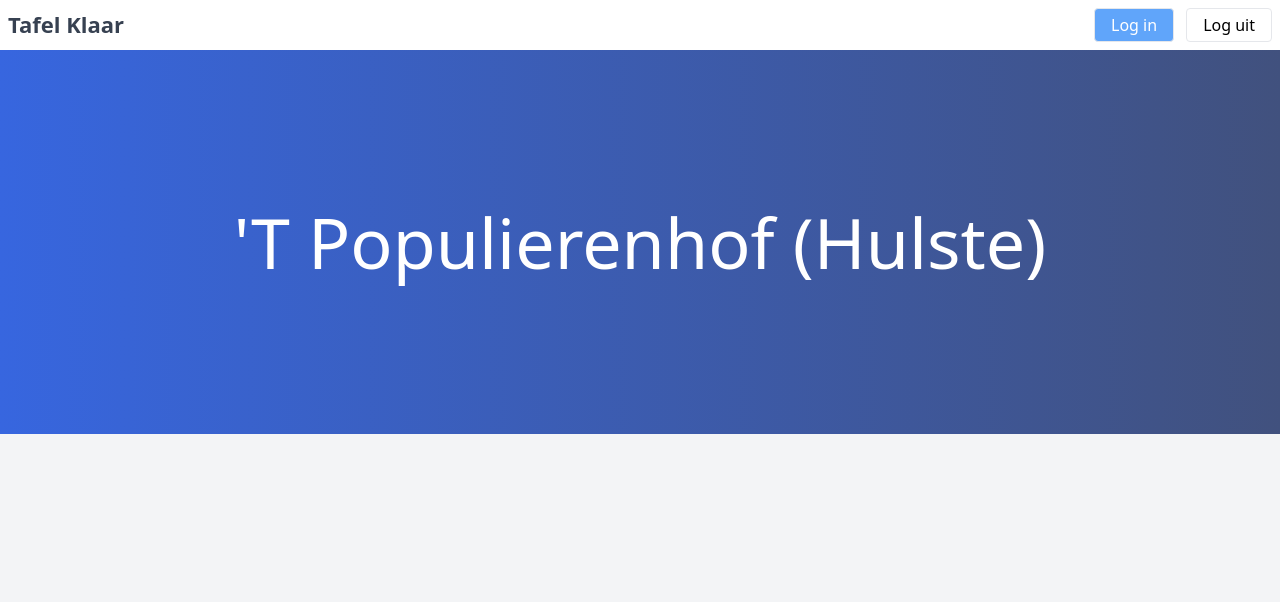
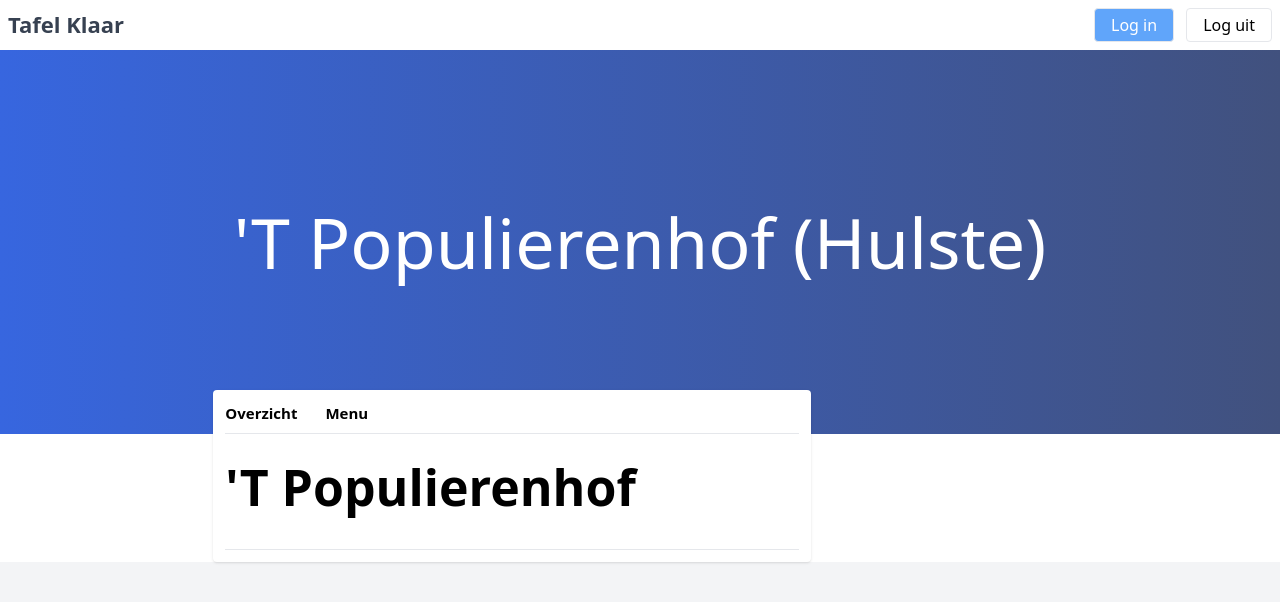
Before and after one commit to CrunchyCheddarStudio/tafelklaar, a Next.js app: page / in a window 1280 px wide. Shown: the top 602 px of the page. Built offline with nearby package versions, Linux system fonts and the light colour scheme.

Commit message:
Update page.tsx

```diff
--- a/app/page.tsx
+++ b/app/page.tsx
@@ -28,10 +28,33 @@ export default function Home() {
         {/* HEADER RESTAURANT PAGE */}
         <div className="h-96 overflow-hidden">
           <div className="bg-center bg-gradient-to-r from-[#3766df] to-[#41517e] h-full flex justify-center items-center">
-            <h1 className="md:text-7xl text-1xl text-white capitalize text-shadow text-center">'T Populierenhof (Hulste)</h1>
+            <h1 className="md:text-7xl text-1xl text-white capitalize text-shadow text-center">
+              'T Populierenhof (Hulste)
+            </h1>
           </div>
         </div>
         {/* HEADER RESTAURANT PAGE */}
+        {/* DESCRIPTION PORTION */}
+        <div className="flex m-auto w-2/3 justify-between items-start 0 -mt-11">
+          <div className="bg-white w-[70%] rounded p-3 shadow">
+            {/* RESTAURANT NAVBAR */}
+            <nav className="flex text-reg border-b pb-2 text-black font-bold">
+              <a href="" className="mr-7">
+                Overzicht
+              </a>
+              <a href="" className="mr-7">
+                Menu
+              </a>
+            </nav>
+            {/* RESTAURANT NAVBAR */}
+            {/* TITLE */}
+            <div className="mt-4 border-b pb-6 text-black">
+              <h1 className="font-bold md:text-6xl text-1xl">'T Populierenhof</h1>
+            </div>
+            {/* TITLE */}
+          </div>
+        </div>
+        {/* DESCRIPTION PORTION */}
       </main>
     </main>
   );
```
